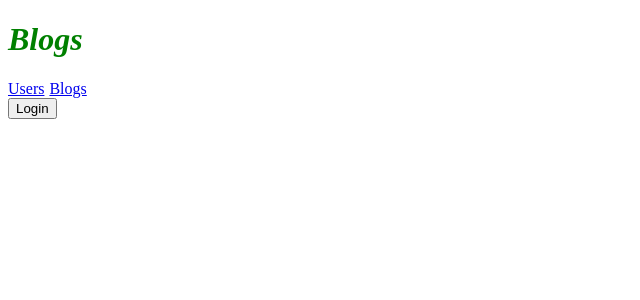
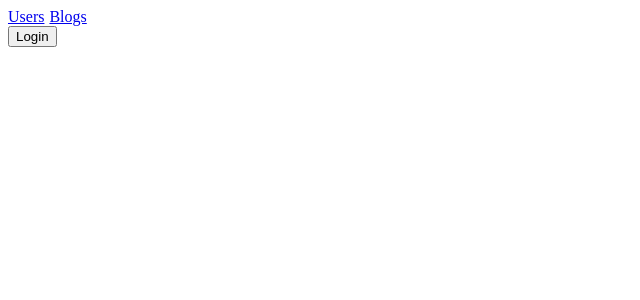
Before and after one commit to manosmin/fullstackopen, a React (Vite) app in the folder part5/bloglist-frontend/: page / in a window 1280 px wide. Shown: the top 300 px of the page, without its empty margins (0-640 px from the left). Built offline with nearby package versions, Linux system fonts and the light colour scheme.

Commit message:
part7 exercises

```diff
--- a/part5/bloglist-frontend/src/App.jsx
+++ b/part5/bloglist-frontend/src/App.jsx
@@ -36,7 +36,6 @@ const App = () => {
   return (
     <Router>
       <div>
-        <h1>Blogs</h1>
         <Menu />
         <Notification />
         <LoginForm />
--- a/part5/bloglist-frontend/src/components/Blogs.jsx
+++ b/part5/bloglist-frontend/src/components/Blogs.jsx
@@ -23,6 +23,7 @@ export const Blogs = () => {
 
   return (
     <div>
+      <h1>Blogs</h1>
       <Togglable buttonLabel="New blog" ref={showFormRef}>
         <BlogForm showFormRef={showFormRef} />
       </Togglable>
--- a/part5/bloglist-frontend/src/components/User.jsx
+++ b/part5/bloglist-frontend/src/components/User.jsx
@@ -22,7 +22,7 @@ export const User = () => {
 
   return (
     <div>
-      <h2>added blogs</h2>
+      <h2>{user.username} blogs</h2>
       <ul>
         {user.blogs.map((blog) => (
           <li key={blog.id}>{blog.title}</li>
--- a/part5/bloglist-frontend/src/components/Users.jsx
+++ b/part5/bloglist-frontend/src/components/Users.jsx
@@ -14,12 +14,14 @@ export const Users = () => {
   }, []);
 
   return (
+    <div>
+      <h1>Users</h1>
       <table>
         <thead>
           <tr>
             <th></th>
             <th>
-            <h2>blogs</h2>
+              <h3>blogs created</h3>
             </th>
           </tr>
         </thead>
@@ -34,5 +36,6 @@ export const Users = () => {
           ))}
         </tbody>
       </table>
+    </div>
   );
 };
```
Lines whose indentation alone changed are shown as unchanged.
